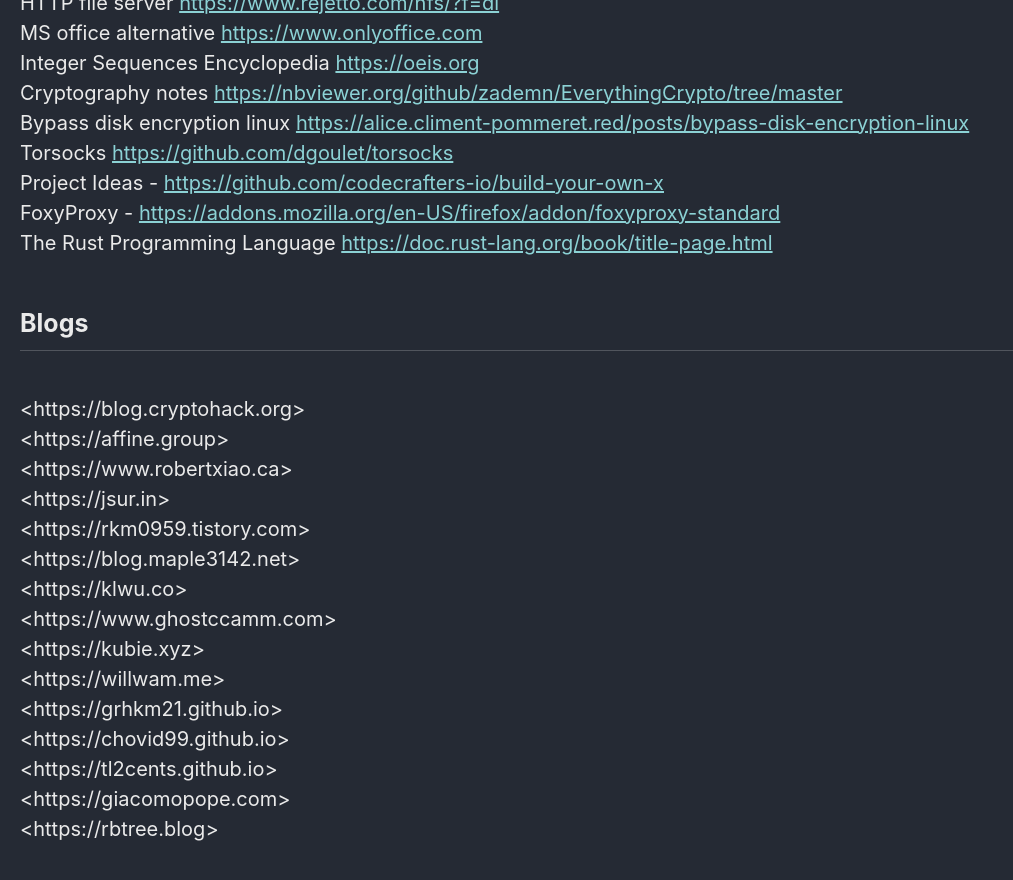
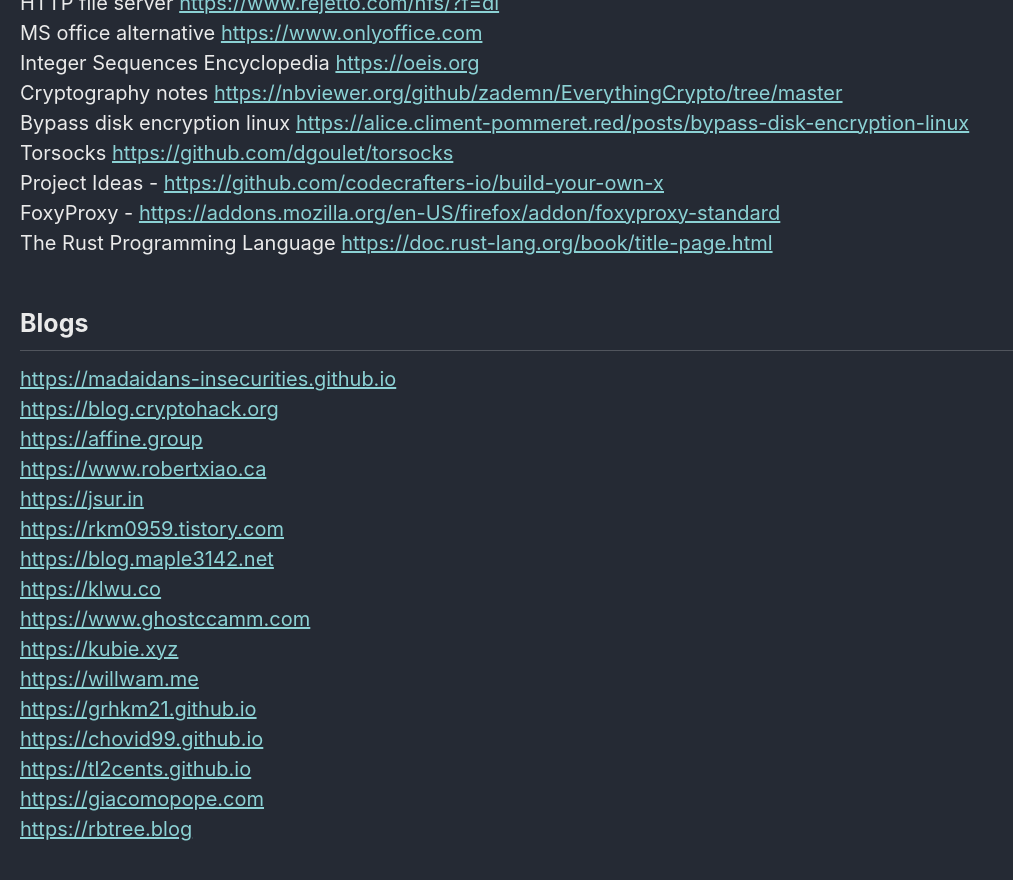
Before and after one commit to Connor-McCartney/Connor-McCartney.github.io, a Jekyll site: the page built from _pages/misc/resources.md, in a window 1280 px wide and 900 px high, scrolled down 1606 px. Shown: the top 880 px of the window, without its empty margins (0-1013 px from the left). Built offline with Jekyll 4.4.1, drawn with Linux system fonts in a browser that asks for light colours; cached includes are drawn as plain includes.

Commit message:
Update resources.md

```diff
--- a/_pages/misc/resources.md
+++ b/_pages/misc/resources.md
@@ -59,7 +59,7 @@ The Rust Programming Language <https://doc.rust-lang.org/book/title-page.html> <
 
 ## Blogs
 
-<madaidans-insecurities.github.io> <br>
+<https://madaidans-insecurities.github.io> <br>
 <https://blog.cryptohack.org> <br>
 <https://affine.group> <br>
 <https://www.robertxiao.ca> <br>
```
